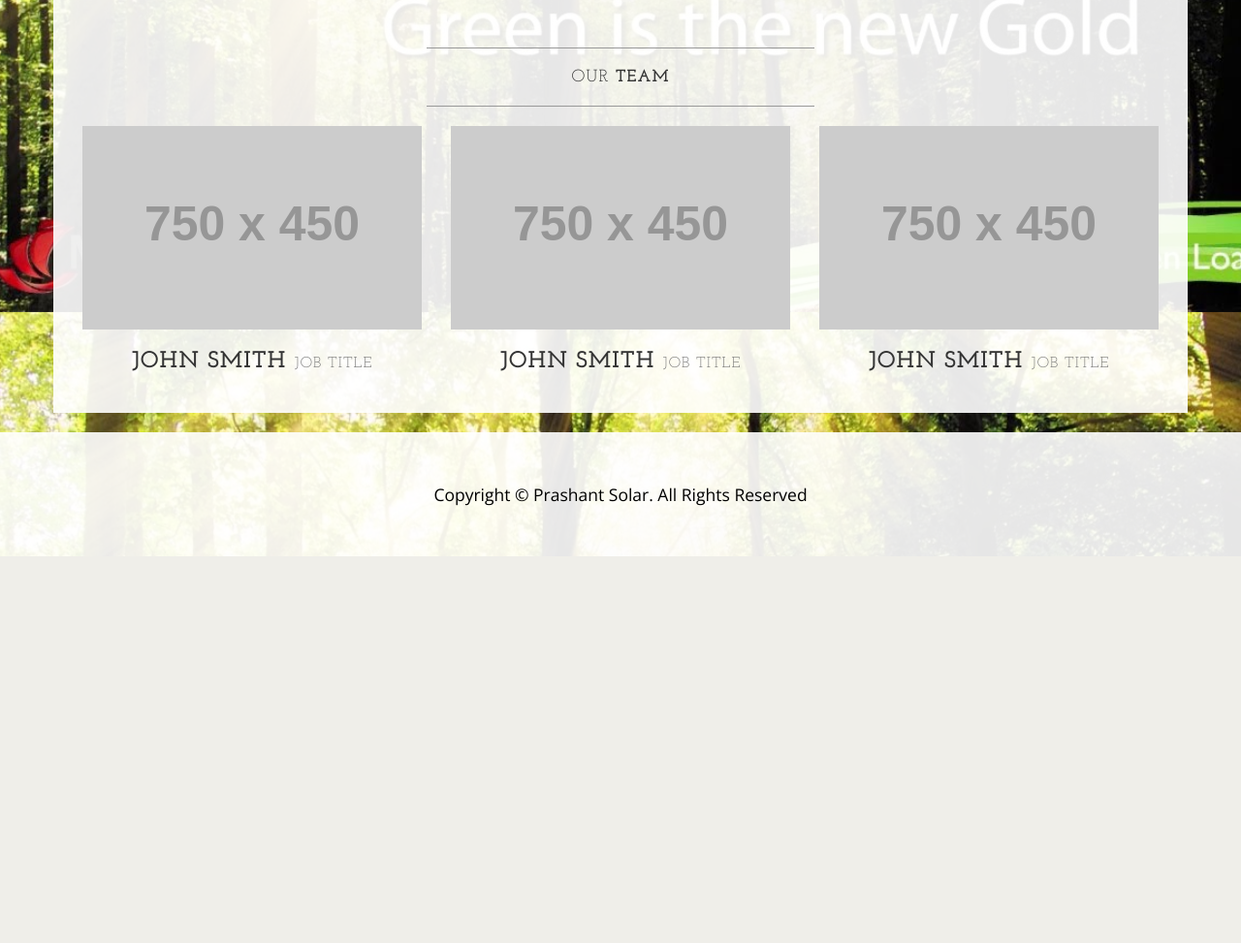
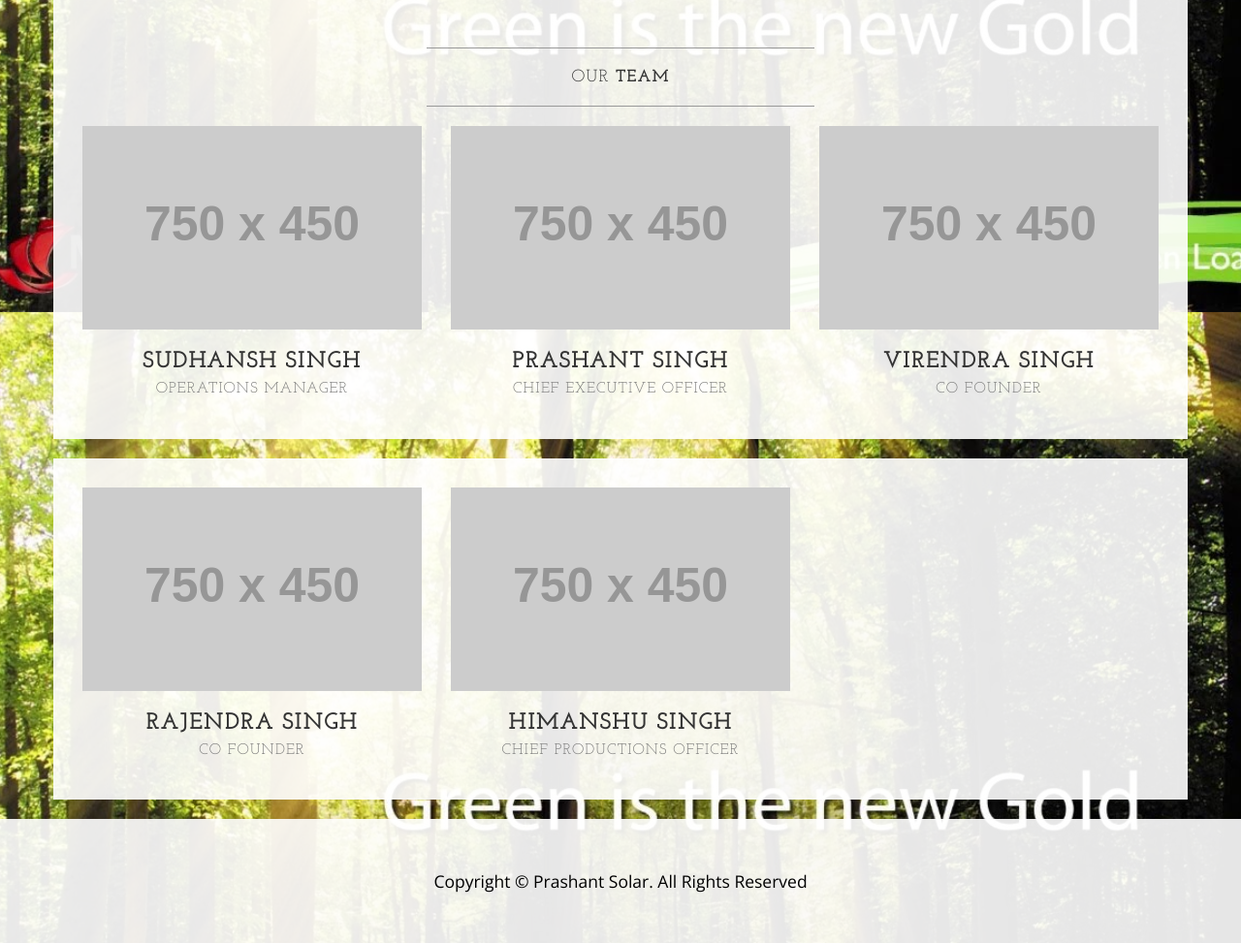
Before and after one commit to Priyanka-Lubal/Prashant-Solar, a PHP site: page /about.php in a window 1280 px wide. Shown: the part 1278-2251 px from the top of the page at 97% size. Before the commit the page ends 1852 px from the top, so only its background shows below. Run offline with PHP 8.4, Linux system fonts and the light colour scheme; grey boxes labelled with a size stand in for pictures from a placeholder-image service; some libraries are stand-ins or nearby versions.

Commit message:
Update about.php

```diff
--- a/site/about.php
+++ b/site/about.php
@@ -106,20 +106,38 @@
             </div>
             <div class="col-sm-4 text-center">
                 <img class="img-responsive" src="http://placehold.it/750x450" alt="">
-                <h3>John Smith
-                    <small>Job Title</small>
+                <h3>Sudhansh Singh
+                     <br><small>Operations Manager</small>
                 </h3>
             </div>
             <div class="col-sm-4 text-center">
                 <img class="img-responsive" src="http://placehold.it/750x450" alt="">
-                <h3>John Smith
-                    <small>Job Title</small>
+                <h3>Prashant Singh
+                    <br><small>Chief Executive Officer</small>
                 </h3>
             </div>
             <div class="col-sm-4 text-center">
                 <img class="img-responsive" src="http://placehold.it/750x450" alt="">
-                <h3>John Smith
-                    <small>Job Title</small>
+                <h3>Virendra Singh
+                    <br><small>Co Founder</small>
+                </h3>
+            </div>
+            <div class="clearfix"></div>
+        </div>
+    </div>
+
+    <div class="row">
+        <div class="box">
+            <div class="col-sm-4 text-center">
+                <img class="img-responsive" src="http://placehold.it/750x450" alt="">
+                <h3>Rajendra Singh
+                     <br><small>Co Founder</small>
+                </h3>
+            </div>
+            <div class="col-sm-4 text-center">
+                <img class="img-responsive" src="http://placehold.it/750x450" alt="">
+                <h3>Himanshu Singh
+                    <br><small>Chief Productions Officer</small>
                 </h3>
             </div>
             <div class="clearfix"></div>
```
